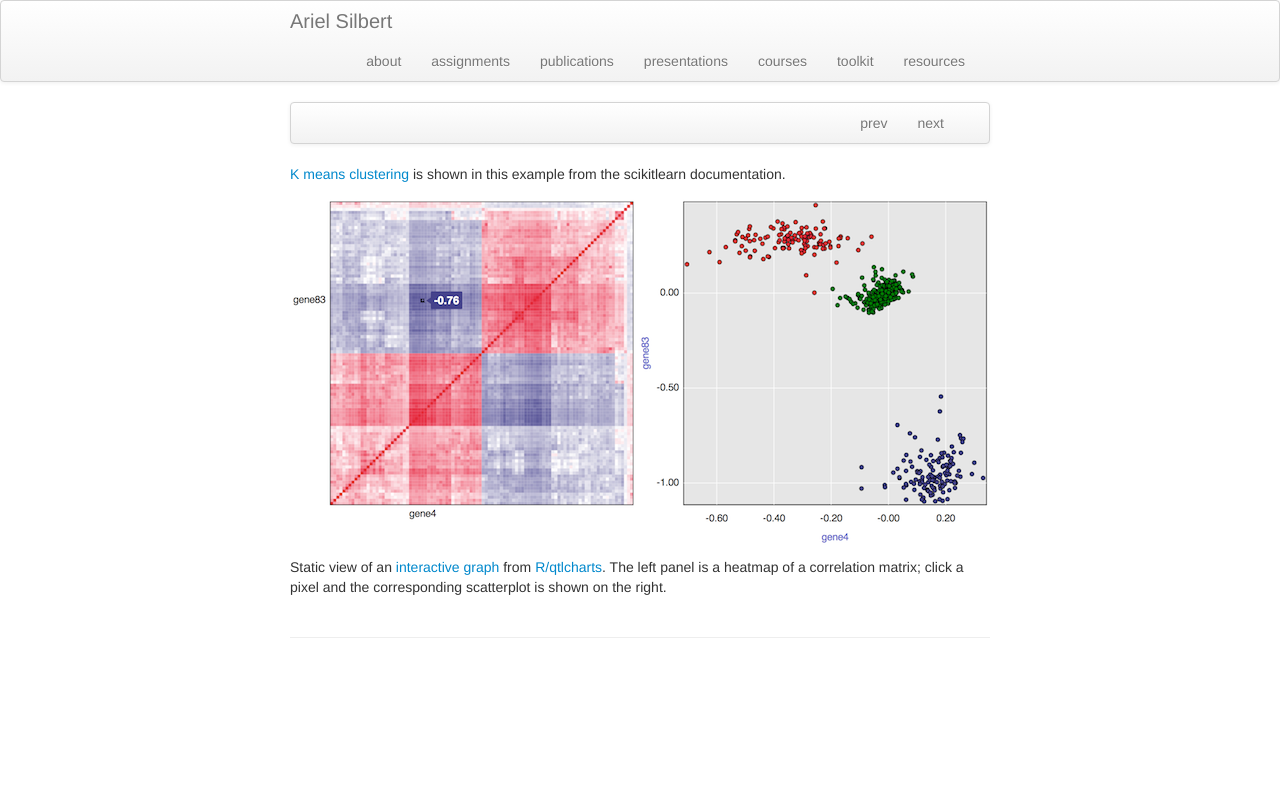
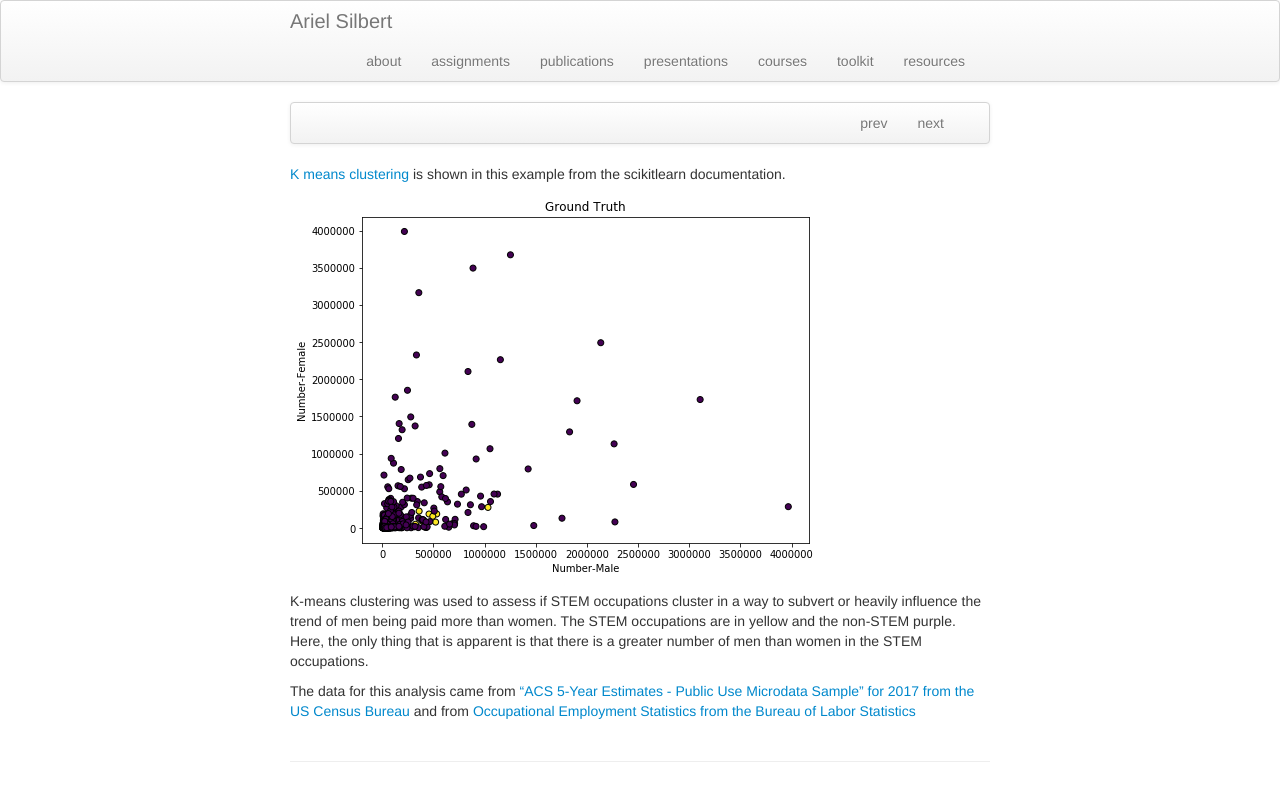
Before and after one commit to alsilbert/alsilbert.github.io, a Jekyll site: the page built from pages/ALS_pics/2d_kmeans_num.md, in a window 1280 px wide. Shown: the top 801 px of the page. Built offline with Jekyll 4.4.1, drawn with Linux system fonts in a browser that asks for light colours.

Commit message:
Update 2d_kmeans_num.md

```diff
--- a/pages/ALS_pics/2d_kmeans_num.md
+++ b/pages/ALS_pics/2d_kmeans_num.md
@@ -14,9 +14,8 @@
 
 [K means clustering](https://scikit-learn.org/stable/auto_examples/cluster/plot_cluster_iris.html) is shown in this example from the scikitlearn documentation. <br/>
 
-[![R/qtlcharts example](../../assets/bigpublpics/iplotCorr.png)](http://kbroman.org/qtlcharts/example/iplotCorr.html)
+![2D K-Means Clustering example](../../assets/ALS_pics/2d_kmeans_num.png)
 
-Static view of an [interactive graph](http://kbroman.org/qtlcharts/example/iplotCorr.html)
-from [R/qtlcharts](http://kbroman.org/qtlcharts). The left panel is a heatmap of a correlation
-matrix; click a pixel and the corresponding scatterplot is shown on
-the right.
+K-means clustering was used to assess if STEM occupations cluster in a way to subvert or heavily influence the trend of men being paid more than women. The STEM occupations are in yellow and the non-STEM purple. Here, the only thing that is apparent is that there is a greater number of men than women in the STEM occupations.
+
+The data for this analysis came from [“ACS 5-Year Estimates - Public Use Microdata Sample” for 2017 from the US Census Bureau](https://data.census.gov/mdat/#/) and from [Occupational Employment Statistics from the Bureau of Labor Statistics](https://www.bls.gov/oes/topics.htm#stem)
```
